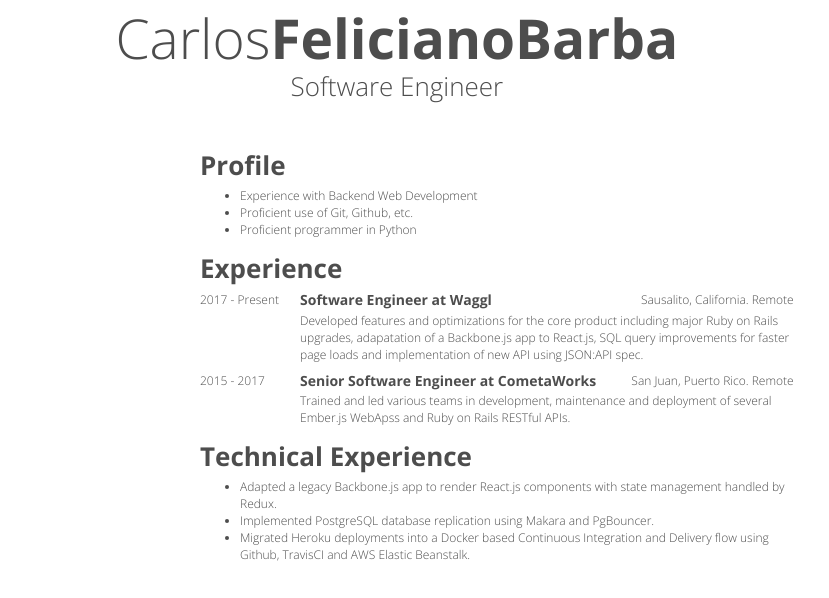
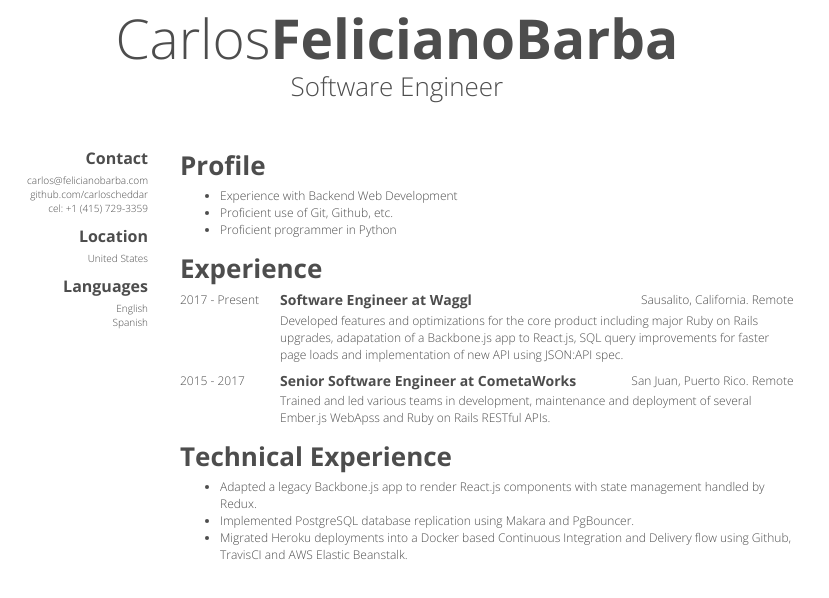
Before and after one commit to carloscheddar/react-resume, a React (Create React App) app: page / in a window 1280 px wide. Shown: the top 598 px of the page, without its empty margins (0-829 px from the left). Built offline with nearby package versions, Linux system fonts and the light colour scheme; the HTML template or start-up script is replaced by a standard one.

Commit message:
Add sidebar with information bullet sections

```diff
--- a/src/App.tsx
+++ b/src/App.tsx
@@ -3,6 +3,7 @@ import styled from 'styled-components'
 import Experience, { ExperienceType } from './Experience';
 import Header from './Header';
 import Bullets from './Bullets';
+import Sidebar from './Sidebar'
 
 const firstName = "Carlos"
 const lastName = "FelicianoBarba"
@@ -37,10 +38,35 @@ const technicalBullets = [
   "Migrated Heroku deployments into a Docker based Continuous Integration and Delivery flow using Github, TravisCI and AWS Elastic Beanstalk."
 ]
 
+const sidebarSections = [
+  {
+    title: "Contact",
+    bullets: [
+      "carlos@felicianobarba.com",
+      "github.com/carloscheddar",
+      "cel: +1 (415) 729-3359"
+    ],
+  },
+  {
+    title: "Location",
+    bullets: [
+      "United States",
+    ],
+  },
+  {
+    title: "Languages",
+    bullets: [
+      "English",
+      "Spanish",
+    ],
+  }
+]
+
 // The first column controls the width of the sidebar
 const Content = styled.div`
   display: grid;
   grid-template-columns: 200px auto;
+  margin-left: -20px;
 `
 
 const App = () => {
@@ -48,7 +74,7 @@ const App = () => {
     <div className="App">
       <Header {...{firstName, lastName, title}} />
       <Content>
-        <div></div>
+        <Sidebar sections={sidebarSections} />
         <div>
           <Bullets sectionName="Profile" bullets={profileBullets} />
           <Experience {...{experiences}} />
--- /dev/null
+++ b/src/Sidebar.tsx
@@ -0,0 +1,46 @@
+import React from 'react';
+import styled from 'styled-components';
+import SectionHeader from './SectionHeader'
+
+const StyledSidebar = styled.div`
+  font-weight: 100;
+  margin-right: 32px;
+  font-size: 10px;
+  text-align: right;
+
+  ${SectionHeader} {
+    font-size: 1.6rem;
+  }
+`
+
+
+const List = styled.ul`
+  margin-top: 0;
+  list-style: none;
+`
+
+interface SidebarSection {
+  title: string
+  bullets: string[]
+}
+
+interface Sections {
+  sections: SidebarSection[]
+}
+
+const Sidebar = ({ sections }: Sections) => {
+  return (
+    <StyledSidebar>
+      {sections.map(({ title, bullets }: SidebarSection) => (
+      <div>
+        <SectionHeader>{title}</SectionHeader>
+        <List>
+          {bullets.map((row) => (<li key={row}>{row}</li>))}
+        </List>
+      </div>
+      ))}
+    </StyledSidebar>
+  )
+}
+
+export default Sidebar
--- a/src/index.css
+++ b/src/index.css
@@ -10,10 +10,17 @@ body {
   -moz-osx-font-smoothing: grayscale;
   color: #4d4d4d;
   width: 21cm;
-  height: 29.7cm;
 }
 
 code {
   font-family: source-code-pro, Menlo, Monaco, Consolas, 'Courier New',
     monospace;
 }
+
+/* Prevent browsers from converting the font to black when printing. */
+@media print {
+  body {
+    color: rgba(0, 0, 0, 0);
+    text-shadow: 0 0 0 #4d4d4d;
+  }
+}
```
